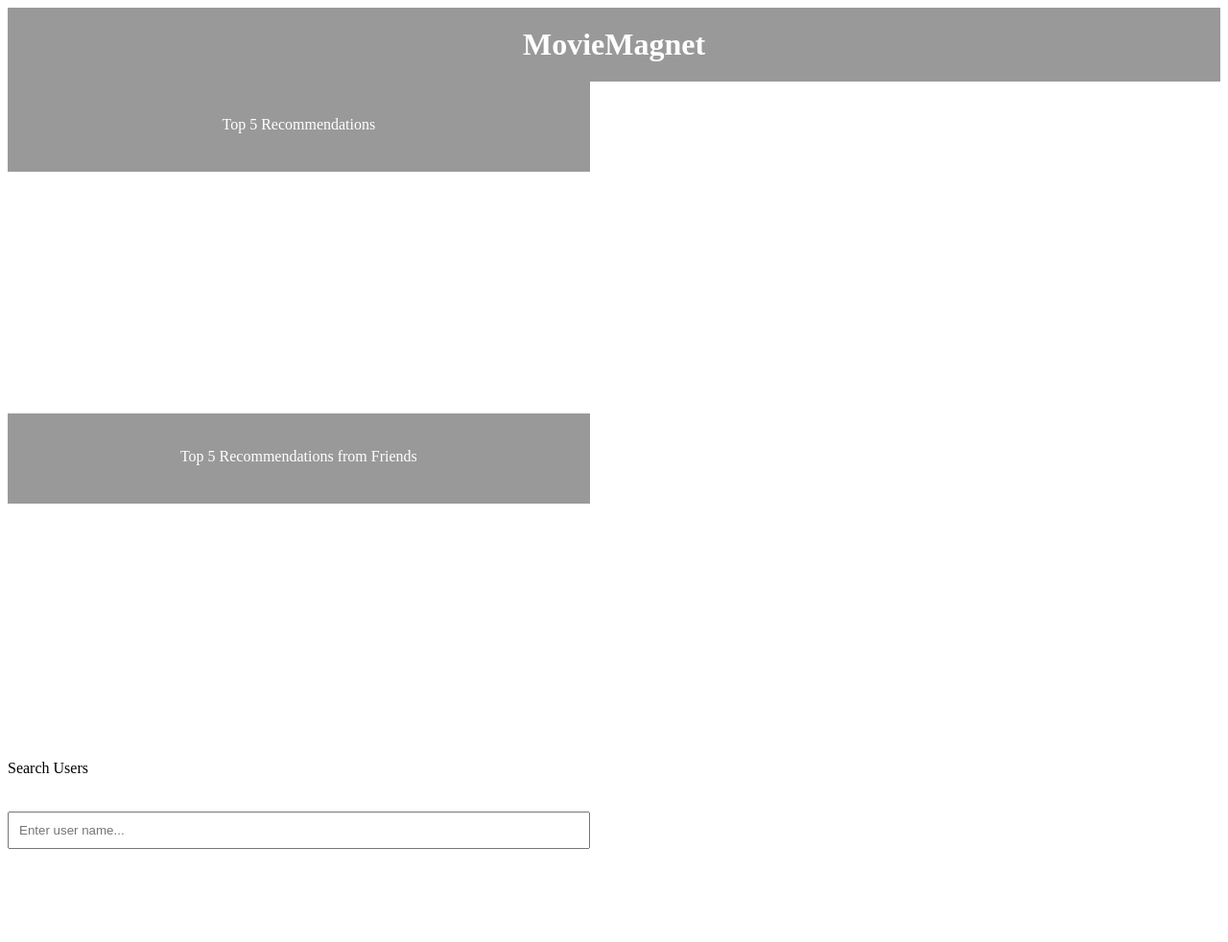
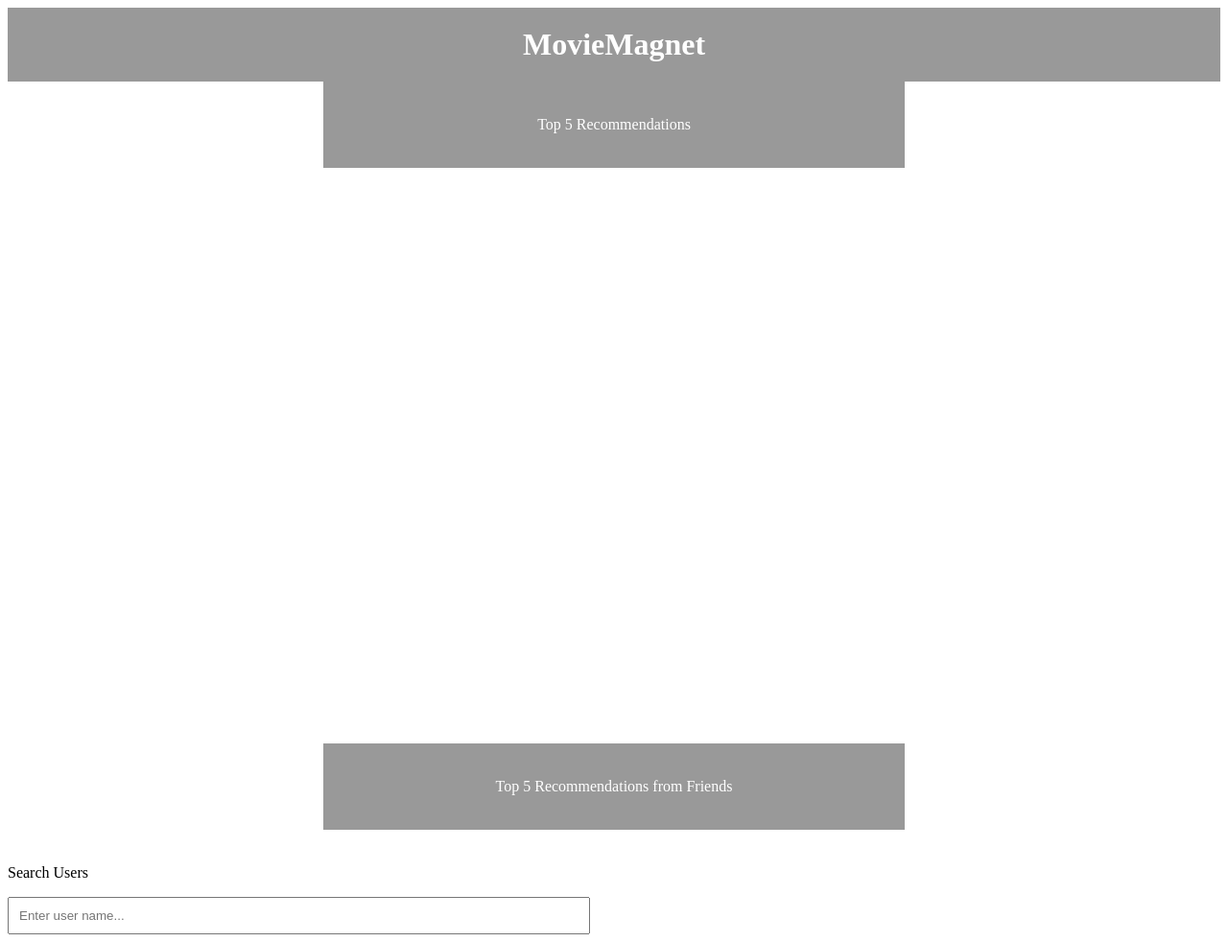
Before and after one commit to ADS-2023-FR2/Agile_Project, a Flask app: template server/templates/hello.html in a window 1280 px wide. Shown: the whole page at 96% size. Before the commit the page ends 885 px from the top, so only its background shows below. Run offline with Flask 3, Linux system fonts and the light colour scheme; the template is opened without the code that fills it, so the values that code supplies are empty.

Commit message:
Alignment bar search

```diff
--- a/server/templates/hello.html
+++ b/server/templates/hello.html
@@ -11,17 +11,16 @@
         .center-container {
             display: flex;
             justify-content: space-between;
-            align-items: flex-start; /* Align items to the start of the flex container */
         }
 
         .form-container {
             width: 48%; /* Adjust the width as needed */
             box-sizing: border-box; /* Include padding and border in width calculation */
+            margin-bottom: 20px; /* Add margin to create space between tables and search bar */
         }
 
         table {
             width: 100%;
-            margin-top: 20px;
             border-collapse: collapse;
         }
 
@@ -50,7 +49,6 @@
         .search-bar {
             width: 100%;
             padding: 10px;
-            margin-top: 20px;
             box-sizing: border-box;
         }
     </style>
@@ -77,13 +75,13 @@
             <!-- ... (your existing table code) -->
         </table>
     </div>
+</div>
 
-    <!-- Search container -->
-    <div class="search-container">
-        <p class="recommendation-intro">Search Users</p>
-        <input type="text" class="search-bar" placeholder="Enter user name...">
-        <!-- You can add additional elements related to user search, such as a button or search results -->
-    </div>
+<!-- Search container -->
+<div class="search-container">
+    <p class="recommendation-intro">Search Users</p>
+    <input type="text" class="search-bar" placeholder="Enter user name...">
+    <!-- You can add additional elements related to user search, such as a button or search results -->
 </div>
 
 <!-- Modal for registration completion -->
```
